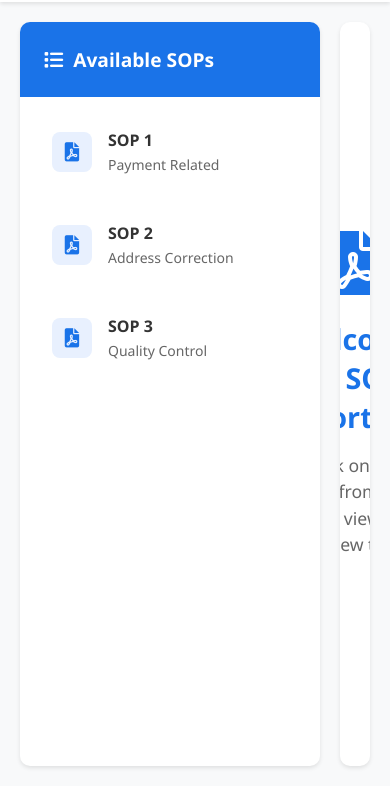
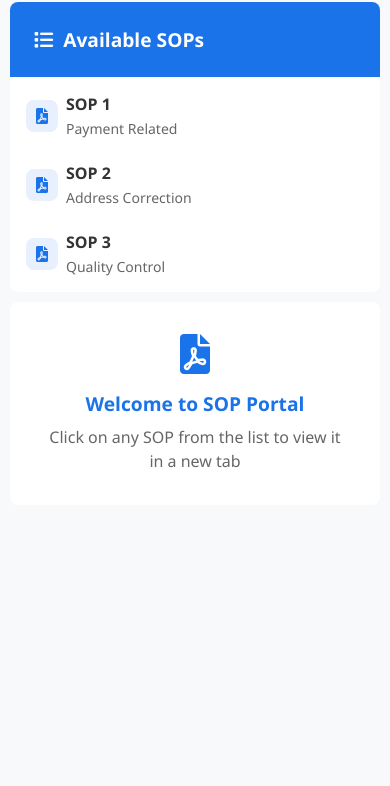
Before and after one commit to shubhamkasabe/sop-site, a plain HTML site: page sop.html in a window 390 px wide. Shown: the part 58-844 px from the top of the page. Drawn offline with Linux system fonts and the light colour scheme.

Commit message:
Update style.css

```diff
--- a/style.css
+++ b/style.css
@@ -291,3 +291,78 @@ button:hover {
         transform: translateY(0);
     }
 }
+
+@media (max-width: 600px) {
+    body {
+        align-items: flex-start;
+        justify-content: flex-start;
+        min-height: 100vh;
+        padding: 0;
+    }
+    .login-wrapper {
+        padding: 10px;
+        min-height: 100vh;
+    }
+    .login-container {
+        padding: 1rem;
+        max-width: 100%;
+        border-radius: 8px;
+        box-shadow: none;
+    }
+    .sop-container {
+        position: static;
+        min-height: 100vh;
+        height: auto;
+    }
+    .top-nav {
+        height: 50px;
+        padding: 0 10px;
+        font-size: 1rem;
+    }
+    .sop-content {
+        flex-direction: column;
+        margin-top: 50px;
+        padding: 10px;
+        gap: 10px;
+        height: auto;
+    }
+    .sop-list-container {
+        width: 100%;
+        border-radius: 8px;
+        box-shadow: none;
+    }
+    .sop-grid {
+        padding: 0.5rem;
+        gap: 0.5rem;
+    }
+    .sop-card a {
+        padding: 0.5rem;
+        gap: 0.5rem;
+    }
+    .sop-icon {
+        width: 32px;
+        height: 32px;
+        font-size: 1rem;
+    }
+    .sop-viewer {
+        border-radius: 8px;
+        box-shadow: none;
+        min-height: 120px;
+        padding: 1rem;
+    }
+    .welcome-message {
+        padding: 1rem;
+        max-width: 100%;
+    }
+    .welcome-message i {
+        font-size: 2.5rem;
+        margin-bottom: 1rem;
+    }
+    .welcome-message h2 {
+        font-size: 1.2rem;
+        margin-bottom: 0.5rem;
+    }
+    .welcome-message p {
+        font-size: 1rem;
+    }
+}
```
